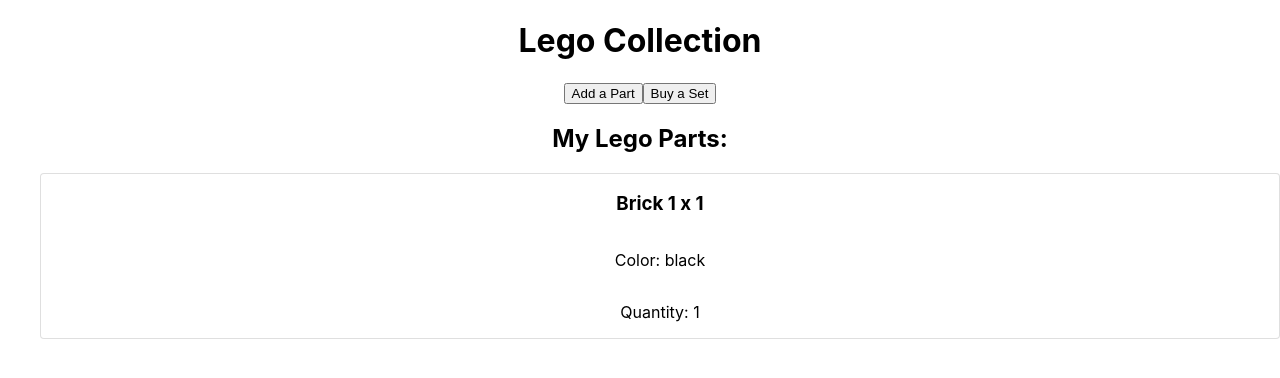
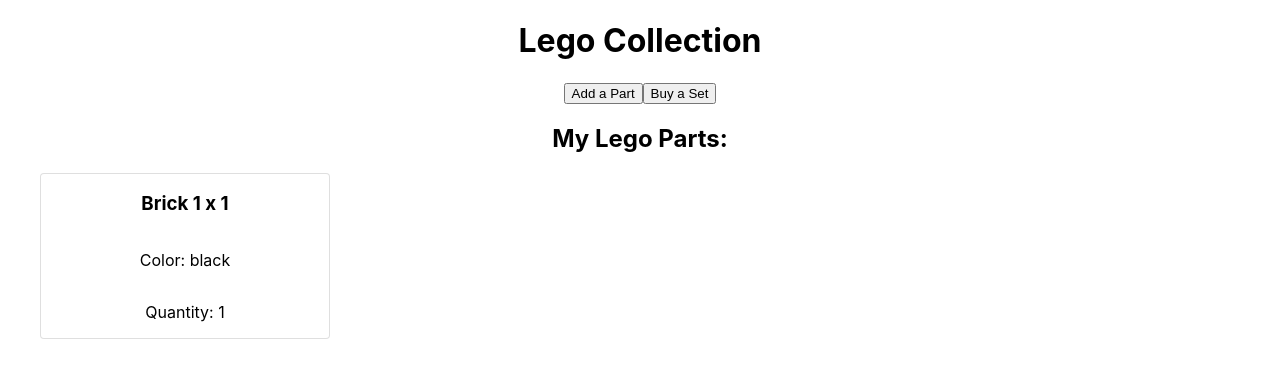
Before and after one commit to nathanfletch/lego-collection, a React (Create React App) app: page / in a window 1280 px wide. Shown: the top 378 px of the page. Built offline with nearby package versions, Linux system fonts and the light colour scheme.

Commit message:
Implement and access PartDetail

```diff
--- a/src/components/AddPart.js
+++ b/src/components/AddPart.js
@@ -3,13 +3,19 @@
 import { v4 } from "uuid";
 
 export default function AddPart({ setParts, setPage }) {
+  //control form input
+  //prevent empty submit - disable submit button
+  //display red required asterisk
   function handleSubmit(event) {
+    event.preventDefault();
+
     const newPart = {
       name: event.target.name.value,
-      quantity: event.target.quantity.value,
+      quantity: parseInt(event.target.quantity.value),
       color: event.target.color.value,
       id: v4(),
     };
+
     setParts((prevParts) => [...prevParts, newPart]);
     setPage("list");
   }
--- a/src/components/PartControl.js
+++ b/src/components/PartControl.js
@@ -14,24 +14,22 @@
       id: 4507511,
     },
   ]);
-
-  function handleAddButtonClick(event) {
-    setPage("add");
-  }
-  // function handleBuyButtonClick(event) {
-  //   setPage("buy");
-  // }
+  const [selectedPart, setSelectedPart] = React.useState(null);
 
   return (
     <div>
-      <button onClick={handleAddButtonClick}>Add a Part</button>
+      <button onClick={() => setPage("add")}>Add a Part</button>
       <button onClick={() => setPage("buy")}>Buy a Set</button>
       {page === "list" ? (
-        <PartsList parts={parts} />
+        <PartsList
+          parts={parts}
+          setSelectedPart={setSelectedPart}
+          setPage={setPage}
+        />
       ) : page === "add" ? (
         <AddPart setParts={setParts} setPage={setPage} />
       ) : page === "detail" ? (
-        <PartDetail />
+        <PartDetail selectedPart={selectedPart} />
       ) : page === "buy" ? (
         <BuySet />
       ) : null}
--- a/src/components/PartDetail.js
+++ b/src/components/PartDetail.js
@@ -1,5 +1,13 @@
 import React from "react";
 
-export default function PartDetail() {
-  return <div>part detail</div>;
+export default function PartDetail({ selectedPart }) {
+  //add or remove buttons with number input
+
+  return (
+    <div className="card">
+      <h3>{selectedPart.name}</h3>
+      <p>Color: {selectedPart.color}</p>
+      <p>Quantity: {selectedPart.quantity}</p>
+    </div>
+  );
 }
--- a/src/components/PartsList.js
+++ b/src/components/PartsList.js
@@ -1,10 +1,18 @@
 import React from "react";
 import PropTypes from "prop-types";
 
-export default function PartsList({ parts }) {
+export default function PartsList({ parts, setSelectedPart, setPage }) {
+  function handleClick(event) {
+    console.log(event.target.id);
+    const selectedPart = parts.find((p) => event.target.id == p.id);
+    console.log(selectedPart);
+    setSelectedPart(selectedPart);
+    setPage("detail");
+  }
+
   const partsList = parts.map((p) => (
-    <li style={{ listStyle: "none" }} key={p.id}>
-      <div className="card">
+    <li onClick={handleClick} style={{ listStyle: "none" }} key={p.id}>
+      <div id={p.id} className="card">
         <h3>{p.name}</h3>
         <p>Color: {p.color}</p>
         <p>Quantity: {p.quantity}</p>
@@ -21,4 +29,6 @@
 
 PartsList.propTypes = {
   parts: PropTypes.array,
+  setSelectedPart: PropTypes.func,
+  setPage: PropTypes.func,
 };
--- a/src/index.css
+++ b/src/index.css
@@ -12,6 +12,7 @@
   display: flex;
   flex-direction: column;
   min-width: 0;
+  max-width: 18rem;
   word-wrap: break-word;
   background-color: #fff;
   background-clip: border-box;
```
